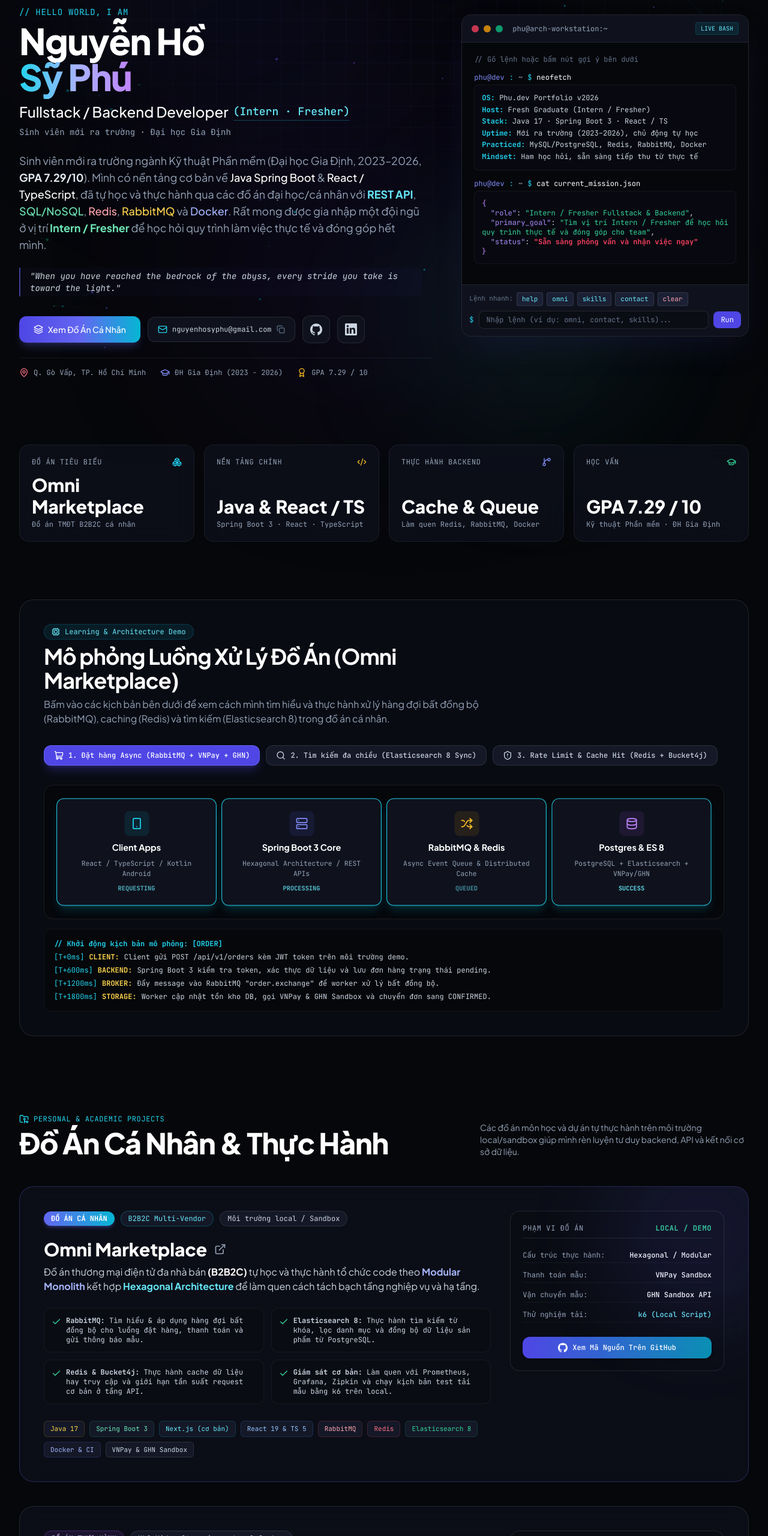
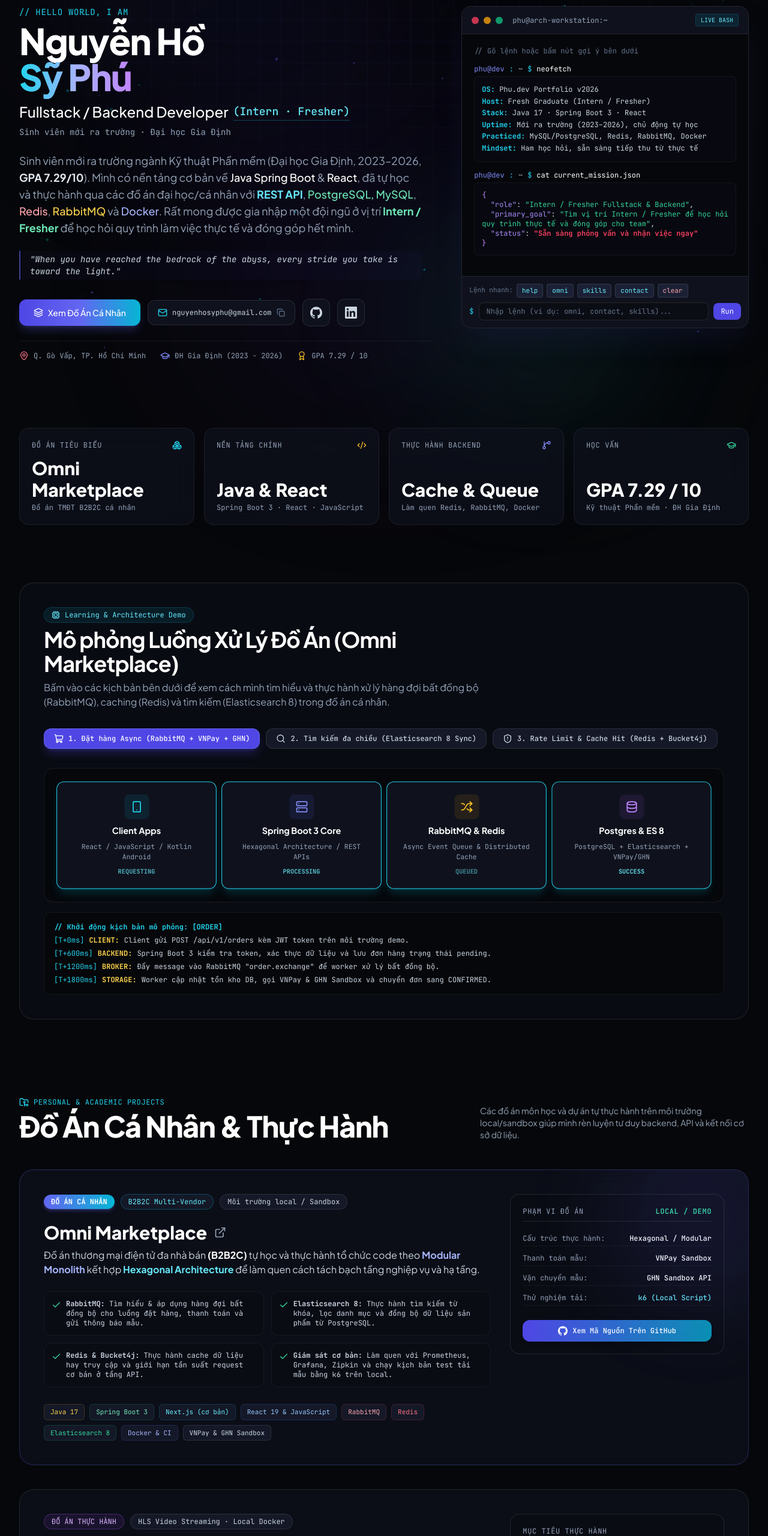
Before and after one commit to NhsPhu/Profolio, a plain HTML site: page code.html in a window 1280 px wide. Shown: the part 220-2780 px from the top of the page at 60% size. Drawn offline with nearby package versions, Linux system fonts and the light colour scheme.

Commit message:
chore: remove TypeScript and NoSQL mentions across portfolio

```diff
--- a/code.html
+++ b/code.html
@@ -4,7 +4,7 @@
   <meta charset="utf-8" />
   <meta name="viewport" content="width=device-width, initial-scale=1.0" />
   <title>Nguyễn Hồ Sỹ Phú | Fullstack / Backend Developer (Intern · Fresher)</title>
-  <meta name="description" content="Portfolio của Nguyễn Hồ Sỹ Phú - Sinh viên mới ra trường ngành Kỹ thuật Phần mềm (ĐH Gia Định), tìm kiếm cơ hội Intern / Fresher Fullstack hoặc Backend Developer với Java Spring Boot và React / TypeScript." />
+  <meta name="description" content="Portfolio của Nguyễn Hồ Sỹ Phú - Sinh viên mới ra trường ngành Kỹ thuật Phần mềm (ĐH Gia Định), tìm kiếm cơ hội Intern / Fresher Fullstack hoặc Backend Developer với Java Spring Boot và React." />
 
   <!-- Fonts -->
   <link rel="preconnect" href="https://fonts.googleapis.com" />
@@ -737,9 +737,9 @@
           <!-- Personal Mission Statement -->
           <p class="text-slate-400 text-base sm:text-lg leading-relaxed max-w-2xl font-normal">
             Sinh viên mới ra trường ngành Kỹ thuật Phần mềm (Đại học Gia Định, 2023–2026, <strong class="text-slate-200">GPA 7.29/10</strong>).
-            Mình có nền tảng cơ bản về <span class="text-white font-medium">Java Spring Boot</span> &amp; <span class="text-white font-medium">React / TypeScript</span>,
+            Mình có nền tảng cơ bản về <span class="text-white font-medium">Java Spring Boot</span> &amp; <span class="text-white font-medium">React</span>,
             đã tự học và thực hành qua các đồ án đại học/cá nhân với <strong class="text-cyan-300">REST API</strong>,
-            <span class="text-emerald-300 font-medium">SQL/NoSQL</span>, <span class="text-rose-300 font-medium">Redis</span>, <span class="text-amber-300 font-medium">RabbitMQ</span> và <span class="text-indigo-300 font-medium">Docker</span>.
+            <span class="text-emerald-300 font-medium">PostgreSQL, MySQL</span>, <span class="text-rose-300 font-medium">Redis</span>, <span class="text-amber-300 font-medium">RabbitMQ</span> và <span class="text-indigo-300 font-medium">Docker</span>.
             Rất mong được gia nhập một đội ngũ ở vị trí <strong class="text-emerald-300">Intern / Fresher</strong> để học hỏi quy trình làm việc thực tế và đóng góp hết mình.
           </p>
 
@@ -819,7 +819,7 @@
                 <div class="text-slate-300 leading-relaxed bg-dark-900/60 p-3 rounded-lg border border-white/5">
                   <span class="text-cyan-400 font-bold">OS:</span> Phu.dev Portfolio v2026<br/>
                   <span class="text-cyan-400 font-bold">Host:</span> Fresh Graduate (Intern / Fresher)<br/>
-                  <span class="text-cyan-400 font-bold">Stack:</span> Java 17 · Spring Boot 3 · React / TS<br/>
+                  <span class="text-cyan-400 font-bold">Stack:</span> Java 17 · Spring Boot 3 · React<br/>
                   <span class="text-cyan-400 font-bold">Uptime:</span> Mới ra trường (2023–2026), chủ động tự học<br/>
                   <span class="text-cyan-400 font-bold">Practiced:</span> MySQL/PostgreSQL, Redis, RabbitMQ, Docker<br/>
                   <span class="text-cyan-400 font-bold">Mindset:</span> Ham học hỏi, sẵn sàng tiếp thu từ thực tế
@@ -891,8 +891,8 @@
             <i data-lucide="code-2" class="w-4 h-4 text-amber-400"></i>
           </div>
           <div>
-            <div class="text-2xl sm:text-3xl font-extrabold text-white">Java &amp; React / TS</div>
-            <div class="text-xs text-slate-400 font-mono mt-1">Spring Boot 3 · React · TypeScript</div>
+            <div class="text-2xl sm:text-3xl font-extrabold text-white">Java &amp; React</div>
+            <div class="text-xs text-slate-400 font-mono mt-1">Spring Boot 3 · React · JavaScript</div>
           </div>
         </div>
 
@@ -967,7 +967,7 @@
               <i data-lucide="smartphone" class="w-5 h-5"></i>
             </div>
             <div class="font-bold text-sm text-white">Client Apps</div>
-            <div class="text-[11px] font-mono text-slate-400">React / TypeScript / Kotlin Android</div>
+            <div class="text-[11px] font-mono text-slate-400">React / JavaScript / Kotlin Android</div>
             <div class="node-status text-[10px] font-mono text-emerald-400 mt-2">IDLE</div>
           </div>
 
@@ -1092,7 +1092,7 @@
                 <span class="px-2.5 py-1 rounded-md text-[11px] font-mono bg-dark-800 text-amber-300 border border-amber-500/20">Java 17</span>
                 <span class="px-2.5 py-1 rounded-md text-[11px] font-mono bg-dark-800 text-emerald-300 border border-emerald-500/20">Spring Boot 3</span>
                 <span class="px-2.5 py-1 rounded-md text-[11px] font-mono bg-dark-800 text-cyan-300 border border-cyan-500/20">Next.js (cơ bản)</span>
-                <span class="px-2.5 py-1 rounded-md text-[11px] font-mono bg-dark-800 text-blue-300 border border-blue-500/20">React 19 &amp; TS 5</span>
+                <span class="px-2.5 py-1 rounded-md text-[11px] font-mono bg-dark-800 text-blue-300 border border-blue-500/20">React 19 &amp; JavaScript</span>
                 <span class="px-2.5 py-1 rounded-md text-[11px] font-mono bg-dark-800 text-rose-300 border border-rose-500/20">RabbitMQ</span>
                 <span class="px-2.5 py-1 rounded-md text-[11px] font-mono bg-dark-800 text-rose-400 border border-rose-500/20">Redis</span>
                 <span class="px-2.5 py-1 rounded-md text-[11px] font-mono bg-dark-800 text-emerald-400 border border-emerald-500/20">Elasticsearch 8</span>
@@ -1418,7 +1418,7 @@
           <h3>Frontend &amp; Mobile</h3>
           <ul>
             <li>Next.js (Cơ bản) — Mới làm quen — Đồ án: Omni Marketplace</li>
-            <li>React 19 &amp; TypeScript 5 — Giao diện Web cơ bản — Đồ án: Omni Marketplace, Movie Streaming System</li>
+            <li>React 19 &amp; JavaScript — Giao diện Web cơ bản — Đồ án: Omni Marketplace, Movie Streaming System</li>
             <li>TailwindCSS 4 &amp; Ant Design — Styling &amp; Responsive — Đồ án: Omni Marketplace</li>
             <li>Kotlin Android (MVVM, ExoPlayer) — App Android cơ bản — Đồ án: Movie Streaming System</li>
           </ul>
@@ -1482,7 +1482,7 @@
           </p>
 
           <p class="text-slate-400 leading-relaxed text-sm sm:text-base">
-            Là sinh viên mới tốt nghiệp nên mình chưa có nhiều kinh nghiệm làm việc thực tế tại doanh nghiệp. Tuy nhiên, mình rất chủ động tự học và thực hành qua các đồ án cá nhân với Java Spring Boot, React/TypeScript, cơ sở dữ liệu và Docker, đồng thời luôn cầu thị và mong muốn được học hỏi quy trình chuẩn từ các anh/chị Senior trong môi trường thực tế.
+            Là sinh viên mới tốt nghiệp nên mình chưa có nhiều kinh nghiệm làm việc thực tế tại doanh nghiệp. Tuy nhiên, mình rất chủ động tự học và thực hành qua các đồ án cá nhân với Java Spring Boot, React, cơ sở dữ liệu và Docker, đồng thời luôn cầu thị và mong muốn được học hỏi quy trình chuẩn từ các anh/chị Senior trong môi trường thực tế.
           </p>
 
           <!-- Commitment Box -->
@@ -1783,11 +1783,11 @@
     // Terminal Commands Logic
     const COMMANDS = {
       help: () => `Danh sách lệnh khả dụng:\n- neofetch  : Hiển thị thông tin cơ bản của Phú\n- omni      : Chi tiết đồ án cá nhân Omni Marketplace\n- moviefilm : Chi tiết đồ án thực hành Movie Streaming System\n- sales     : Chi tiết đồ án AI Sales Analysis Dashboard\n- skills    : Các công nghệ đã làm quen ở mức Intern / Fresher\n- contact   : Lấy email, số điện thoại, LinkedIn, GitHub\n- clear     : Dọn sạch màn hình terminal`,
-      neofetch: () => `OS: Phu.dev Portfolio v2026\nHost: Fresh Graduate (Intern / Fresher)\nStack: Java 17 · Spring Boot 3 · React / TypeScript\nUptime: Mới ra trường (2023–2026), chủ động tự học\nStatus: Sẵn sàng phỏng vấn vị trí Intern / Fresher`,
-      omni: () => `[ĐỒ ÁN CÁ NHÂN: OMNI MARKETPLACE]\n- Mô hình: TMĐT B2B2C chạy trên môi trường local / sandbox\n- Cấu trúc thực hành: Modular Monolith + Hexagonal Architecture\n- Core: Java 17, Spring Boot 3, React / TypeScript, Next.js (cơ bản)\n- Queue: Làm quen RabbitMQ cho luồng đặt hàng/thông báo bất đồng bộ\n- Cache: Thực hành Redis cache & Bucket4j giới hạn tần suất request\n- Search: Tìm kiếm sản phẩm cơ bản với Elasticsearch 8\n- Monitoring: Làm quen Prometheus, Grafana, Zipkin, k6 trên local\n- GitHub: https://github.com/NhsPhu/Omni`,
+      neofetch: () => `OS: Phu.dev Portfolio v2026\nHost: Fresh Graduate (Intern / Fresher)\nStack: Java 17 · Spring Boot 3 · React\nUptime: Mới ra trường (2023–2026), chủ động tự học\nStatus: Sẵn sàng phỏng vấn vị trí Intern / Fresher`,
+      omni: () => `[ĐỒ ÁN CÁ NHÂN: OMNI MARKETPLACE]\n- Mô hình: TMĐT B2B2C chạy trên môi trường local / sandbox\n- Cấu trúc thực hành: Modular Monolith + Hexagonal Architecture\n- Core: Java 17, Spring Boot 3, React 19, JavaScript, Next.js (cơ bản)\n- Queue: Làm quen RabbitMQ cho luồng đặt hàng/thông báo bất đồng bộ\n- Cache: Thực hành Redis cache & Bucket4j giới hạn tần suất request\n- Search: Tìm kiếm sản phẩm cơ bản với Elasticsearch 8\n- Monitoring: Làm quen Prometheus, Grafana, Zipkin, k6 trên local\n- GitHub: https://github.com/NhsPhu/Omni`,
       moviefilm: () => `[ĐỒ ÁN THỰC HÀNH: MOVIE STREAMING SYSTEM]\n- Mục tiêu: Làm quen tách dịch vụ backend & streaming video HLS\n- Video: Chuyển đổi video mẫu 1080p -> 360p bằng FFmpeg\n- Client: App Android (Kotlin, ExoPlayer) + Web (React 18)\n- AI: Thử nghiệm FastAPI Collaborative Filtering trên dữ liệu mẫu\n- GitHub: https://github.com/NhsPhu/MovieFilm`,
       sales: () => `[ĐỒ ÁN DỮ LIỆU: AI SALES ANALYSIS DASHBOARD]\n- Mục tiêu: Thực hành trực quan hóa & phân tích dữ liệu bán hàng mẫu\n- Công nghệ: Python, Streamlit, Plotly, Groq API, Facebook Prophet\n- GitHub: https://github.com/NhsPhu/Pro-Sales-Analytics`,
-      skills: () => `[CÔNG NGHỆ ĐÃ LÀM QUEN — MỨC INTERN / FRESHER]\n- Backend: Java 17, Spring Boot 3, Spring Security/JWT cơ bản, Python FastAPI\n- Frontend: React, TypeScript, TailwindCSS, Kotlin Android cơ bản, mới làm quen Next.js\n- Database/Cache: PostgreSQL, MySQL, làm quen Redis & Elasticsearch 8\n- Queue & Tool: Làm quen RabbitMQ, Docker Compose, GitHub Actions cơ bản`,
+      skills: () => `[CÔNG NGHỆ ĐÃ LÀM QUEN — MỨC INTERN / FRESHER]\n- Backend: Java 17, Spring Boot 3, Spring Security/JWT cơ bản, Python FastAPI\n- Frontend: React 19, JavaScript, TailwindCSS, Kotlin Android cơ bản, mới làm quen Next.js\n- Database/Cache: PostgreSQL, MySQL, làm quen Redis & Elasticsearch 8\n- Queue & Tool: Làm quen RabbitMQ, Docker Compose, GitHub Actions cơ bản`,
       contact: () => `[THÔNG TIN LIÊN HỆ NGUYỄN HỒ SỸ PHÚ]\n- Email: nguyenhosyphu@gmail.com\n- Điện thoại: 0337843118\n- GitHub: https://github.com/NhsPhu\n- LinkedIn: https://www.linkedin.com/in/nguy%E1%BB%85n-h%E1%BB%93-s%E1%BB%B9-ph%C3%BA-384701437/\n- Facebook: https://www.facebook.com/Nh.Shyfu/`,
       clear: () => null
     };
@@ -2247,7 +2247,7 @@
           normal: [1, 0, 0],
           skills: [
             { name: 'Next.js (Cơ bản)', short: 'Next.js', icon: 'globe', label: 'Mới làm quen', projects: 'Omni Marketplace' },
-            { name: 'React 19 & TypeScript 5', short: 'React & TS', icon: 'code-2', label: 'Giao diện Web cơ bản', projects: 'Omni Marketplace, Movie Streaming System' },
+            { name: 'React 19 & JavaScript', short: 'React & JS', icon: 'code-2', label: 'Giao diện Web cơ bản', projects: 'Omni Marketplace, Movie Streaming System' },
             { name: 'TailwindCSS 4 & Ant Design', short: 'TailwindCSS 4', icon: 'palette', label: 'Styling & Responsive', projects: 'Omni Marketplace' },
             { name: 'Kotlin Android (MVVM, ExoPlayer)', short: 'Kotlin Android', icon: 'smartphone', label: 'App Android cơ bản', projects: 'Movie Streaming System' }
           ]
```
Also changed, not shown: index.html (+14 -14 lines), 1 other file.
